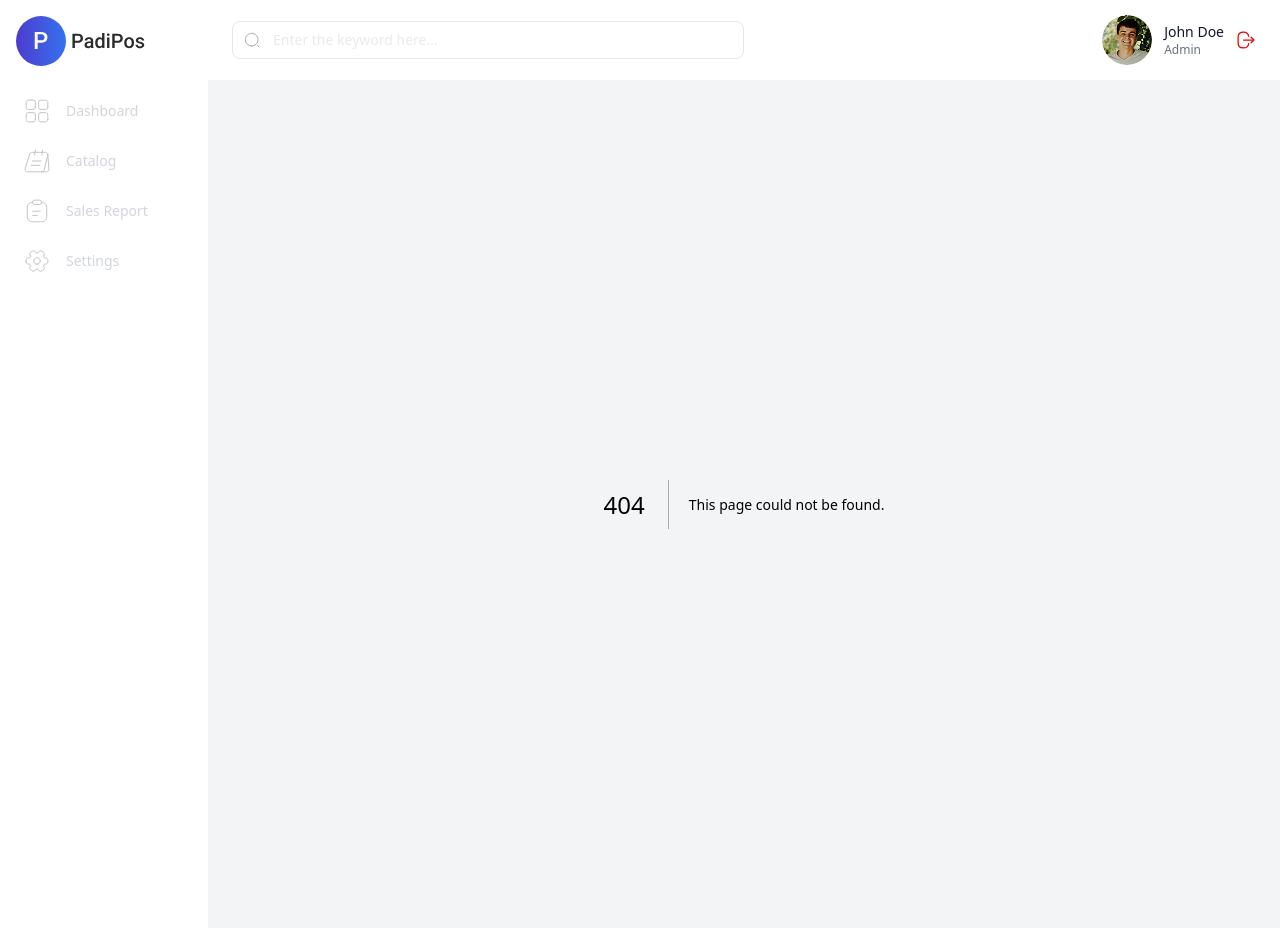
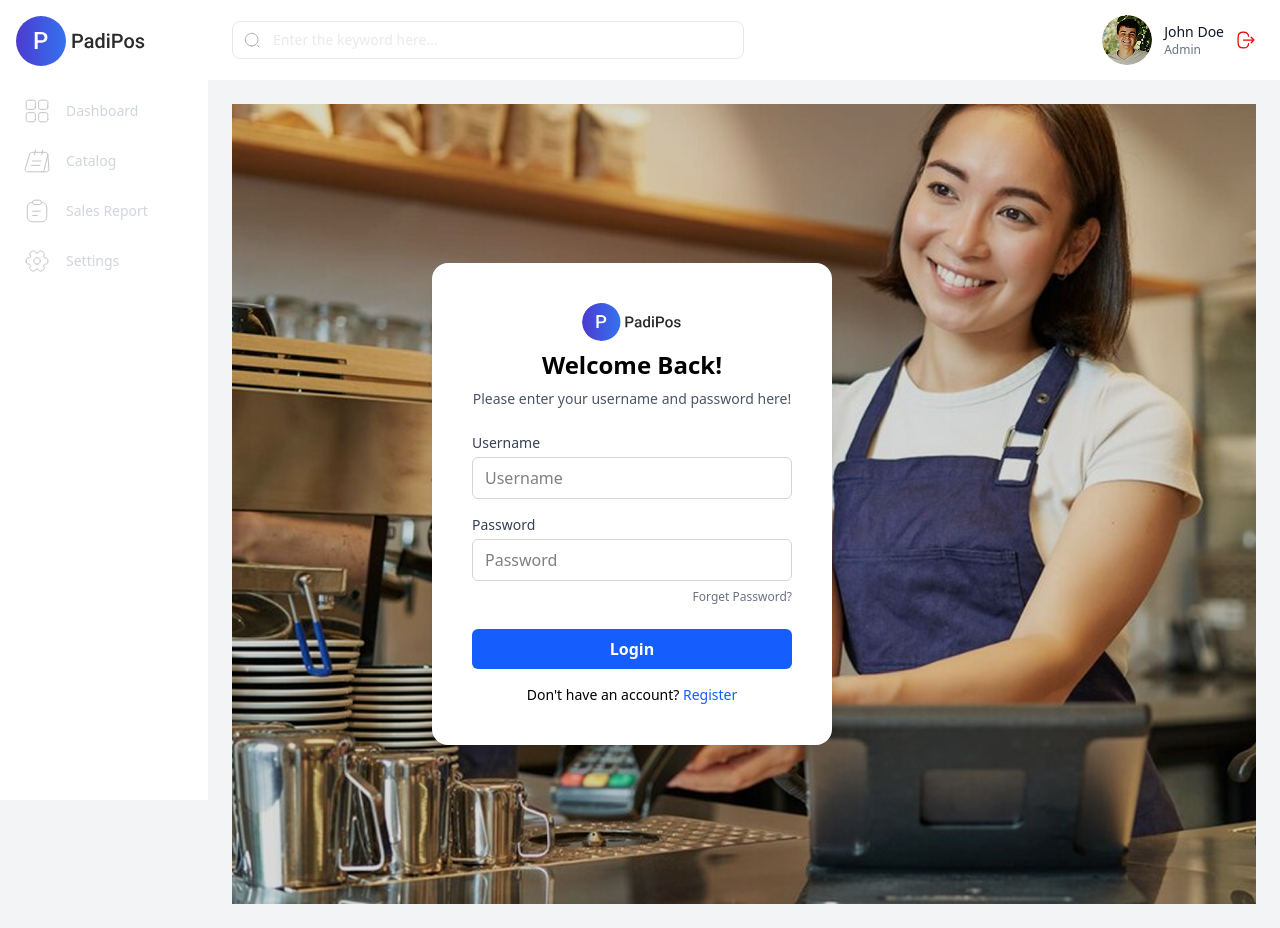
Before and after one commit to tiarafirdausa/pos-sederhana-dashboard, a Next.js app: page /auth/login in a window 1280 px wide. Before the commit this address had no page. Built offline with nearby package versions, Linux system fonts and the light colour scheme.

Commit message:
add: login-register page

```diff
--- /dev/null
+++ b/src/app/auth/login/page.js
@@ -0,0 +1,83 @@
+"use client";
+
+import Image from "next/image";
+import Link from "next/link";
+
+export default function Login() {
+  return (
+    <div className="relative w-full h-screen">
+      <Image
+        src="/assets/img/login-bg.png"
+        alt="Login Background"
+        layout="fill"
+        objectFit="cover"
+        className="z-0"
+      />
+      <div className="absolute inset-0 z-10" />
+      <div className="absolute inset-0 z-20 flex items-center justify-start px-50">
+        <div className="bg-white rounded-2xl shadow-xl p-10 w-[400px] max-w-full">
+          <div className="flex flex-col items-center justify-center gap-2 mb-6">
+            <Image
+              src="/assets/icons/Logo.svg"
+              alt="Logo"
+              width={100}
+              height={100}
+              className="rounded-full"
+            />
+            <h2 className="text-2xl font-bold text-center">
+              Welcome Back!
+            </h2>
+            <p className="text-gray-600 text-sm text-center">
+              Please enter your username and password here!
+            </p>
+          </div>
+
+          <form>
+            <div className="mb-4">
+              <label className="text-sm font-medium text-gray-700 block mb-1">
+                Username
+              </label>
+              <input
+                type="text"
+                placeholder="Username"
+                className="w-full border border-gray-300 rounded-md px-3 py-2 focus:outline-none focus:ring-2 focus:ring-blue-500"
+              />
+            </div>
+            <div className="mb-2">
+              <label className="text-sm font-medium text-gray-700 block mb-1">
+                Password
+              </label>
+              <input
+                type="password"
+                placeholder="Password"
+                className="w-full border border-gray-300 rounded-md px-3 py-2 focus:outline-none focus:ring-2 focus:ring-blue-500"
+              />
+            </div>
+            <div className="text-right text-xs text-gray-500 mb-6">
+              <a href="#" className="hover:underline">
+                Forget Password?
+              </a>
+            </div>
+
+            <button
+              type="submit"
+              className="w-full bg-blue-600 hover:bg-blue-700 text-white font-semibold py-2 rounded-md transition"
+            >
+              Login
+            </button>
+          </form>
+
+          <div className="text-center text-sm mt-4">
+            Don't have an account?{" "}
+            <Link
+              href="/auth/register"
+              className="text-blue-600 font-medium hover:underline"
+            >
+              Register
+            </Link>
+          </div>
+        </div>
+      </div>
+    </div>
+  );
+}
--- /dev/null
+++ b/src/app/auth/register/page.js
@@ -0,0 +1,98 @@
+"use client";
+
+import Image from "next/image";
+import Link from "next/link";
+
+export default function Register() {
+  return (
+    <div className="relative w-full h-screen">
+      <Image
+        src="/assets/img/login-bg.png"
+        alt="Login Background"
+        layout="fill"
+        objectFit="cover"
+        className="z-0"
+      />
+      <div className="absolute inset-0 z-10" />
+      <div className="absolute inset-0 z-20 flex items-center justify-start px-50">
+        <div className="bg-white rounded-2xl shadow-xl p-10 w-[400px] max-w-full">
+          <div className="flex flex-col items-center justify-center gap-2 mb-6">
+            <Image
+              src="/assets/icons/Logo.svg"
+              alt="Logo"
+              width={100}
+              height={100}
+              className="rounded-full"
+            />
+            <h2 className="text-2xl font-bold text-center">
+              Welcome Back!
+            </h2>
+            <p className="text-gray-600 text-sm text-center">
+              Create your account here!
+            </p>
+          </div>
+
+          <form>
+            <div className="mb-4">
+              <label className="text-sm font-medium text-gray-700 block mb-1">
+                Username
+              </label>
+              <input
+                type="text"
+                placeholder="Username"
+                className="w-full border border-gray-300 rounded-md px-3 py-2 focus:outline-none focus:ring-2 focus:ring-blue-500"
+              />
+            </div>
+            <div className="mb-4">
+              <label className="text-sm font-medium text-gray-700 block mb-1">
+                Email
+              </label>
+              <input
+                type="email"
+                placeholder="Email"
+                className="w-full border border-gray-300 rounded-md px-3 py-2 focus:outline-none focus:ring-2 focus:ring-blue-500"
+              />
+            </div>
+            <div className="mb-4">
+              <label className="text-sm font-medium text-gray-700 block mb-1">
+                Password
+              </label>
+              <input
+                type="password"
+                placeholder="Password"
+                className="w-full border border-gray-300 rounded-md px-3 py-2 focus:outline-none focus:ring-2 focus:ring-blue-500"
+              />
+            </div>
+            <div className="mb-4">
+              <label className="text-sm font-medium text-gray-700 block mb-1">
+                Confirm Password
+              </label>
+              <input
+                type="password"
+                placeholder="Confirm Password"
+                className="w-full border border-gray-300 rounded-md px-3 py-2 focus:outline-none focus:ring-2 focus:ring-blue-500"
+              />
+            </div>
+
+            <button
+              type="submit"
+              className="w-full bg-blue-600 hover:bg-blue-700 text-white font-semibold py-2 rounded-md transition"
+            >
+              Login
+            </button>
+          </form>
+
+          <div className="text-center text-sm mt-4">
+            Alredy have an account?{" "}
+            <Link
+              href="/auth/login"
+              className="text-blue-600 font-medium hover:underline"
+            >
+              Login
+            </Link>
+          </div>
+        </div>
+      </div>
+    </div>
+  );
+}
```
Also changed, not shown: public/assets/img/login-bg.png (added).
